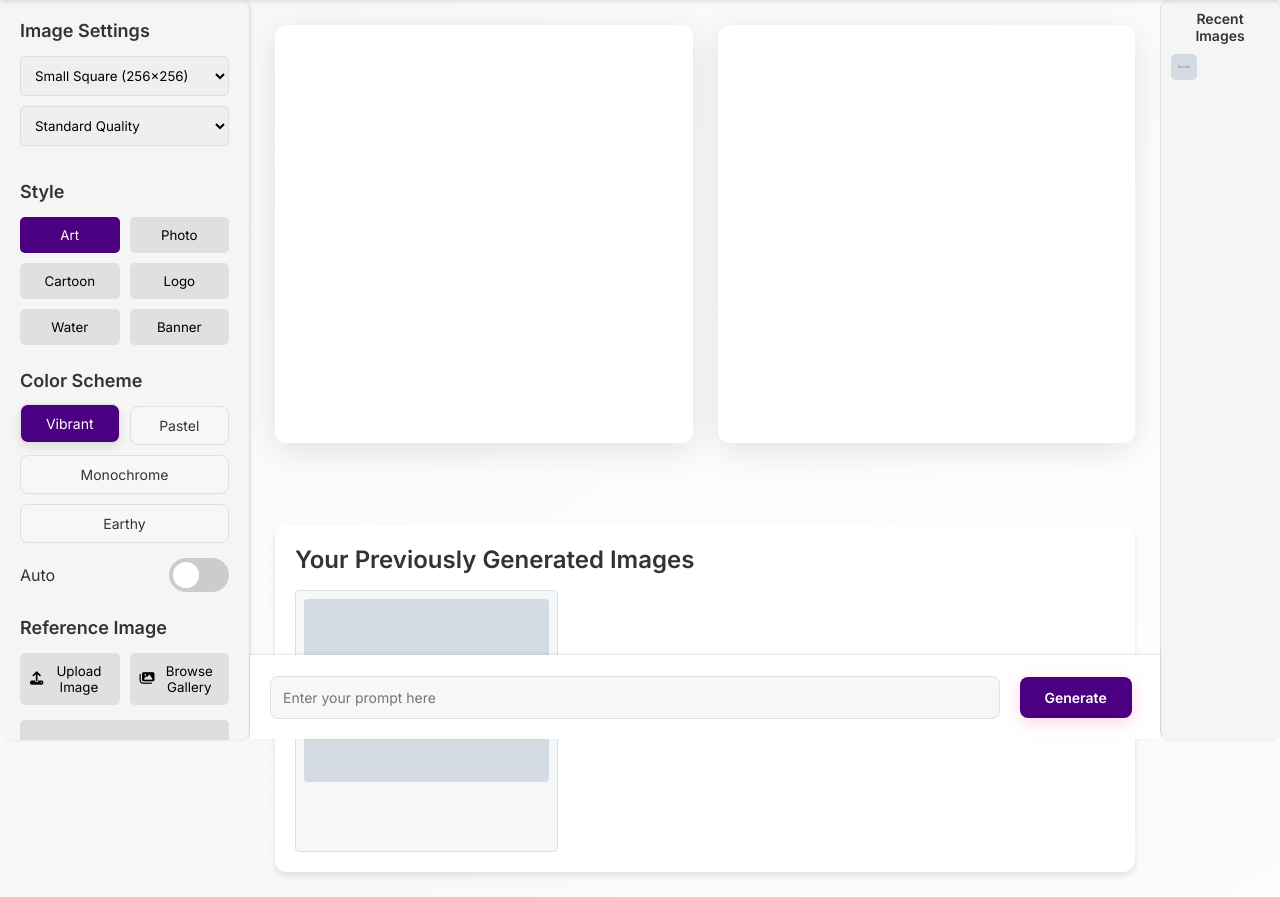
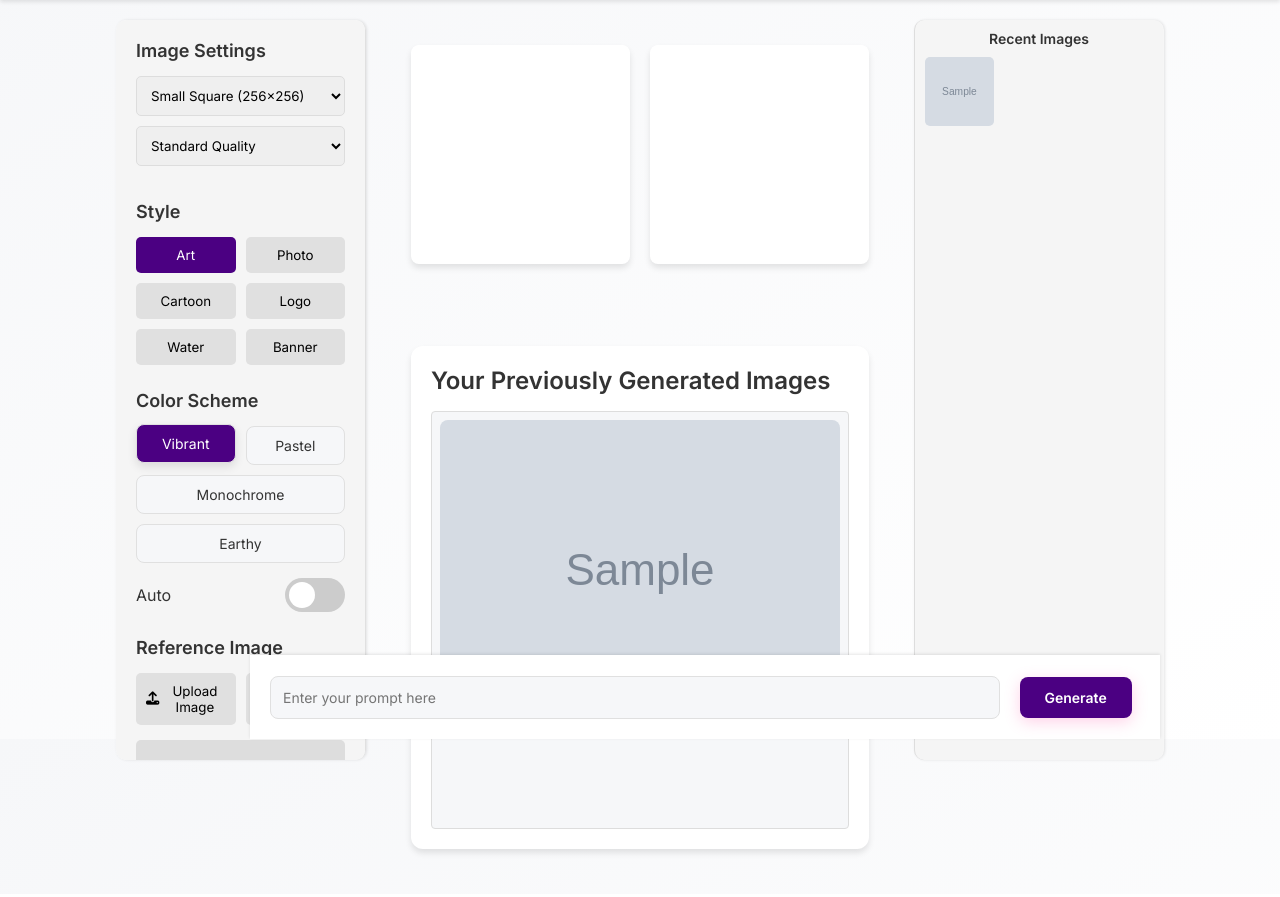
Before and after one commit to mrbrokecoder/Cartonify, a Flask app: page /dashboard in a window 1280 px wide. Shown: the part 61-958 px from the top of the page. After the commit the page ends 916 px from the top, so only its background shows below. Run offline with Flask 3, Linux system fonts and the light colour scheme; a user stored in the database is signed in; grey boxes marked "Sample" are stand-in pictures; a database or web service that is not in the repository returns one stand-in record (values such as "Sample title"); parts of the project's set-up code (start-up, migrations or seed data) failed here and were passed over; some libraries are stand-ins or nearby versions.

Commit message:
fix side

```diff
--- a/templates/index.html
+++ b/templates/index.html
@@ -35,6 +35,55 @@
 
         .dashboard-btn:hover {
             background-color: #0056b3;
+        }
+
+        .content {
+            display: flex;
+            justify-content: space-between;
+            max-width: 1600px;
+            margin: 0 auto;
+            padding: 20px;
+        }
+
+        .sidebar {
+            width: 250px;
+            flex-shrink: 0;
+        }
+
+        .main-content {
+            flex-grow: 1;
+            max-width: calc(100% - 520px); /* Adjust based on sidebar widths */
+            margin: 0 20px;
+            overflow-x: hidden;
+        }
+
+        .image-grid {
+            display: grid;
+            grid-template-columns: repeat(auto-fit, minmax(200px, 1fr));
+            gap: 20px;
+        }
+
+        .image-box {
+            aspect-ratio: 1 / 1;
+            background-size: cover;
+            background-position: center;
+            border-radius: 8px;
+            box-shadow: 0 4px 6px rgba(0, 0, 0, 0.1);
+            max-width: 100%;
+            height: auto;
+        }
+
+        .previous-images-grid {
+            display: grid;
+            grid-template-columns: repeat(auto-fit, minmax(200px, 1fr));
+            gap: 20px;
+        }
+
+        .previous-image-box img {
+            width: 100%;
+            height: auto;
+            object-fit: cover;
+            border-radius: 8px;
         }
     </style>
 </head>
@@ -139,11 +188,10 @@
                     </button>
                 </div>
                 <div class="reference-image" id="uploadedImage"></div>
-                <!-- Updated section for image editing and enhancing -->
+                <!-- Updated checkbox for image editing -->
                 <div class="edit-image-option">
                     <input type="checkbox" id="editImageCheckbox">
-                    <label for="editImageCheckbox">Edit Uploaded Image</label>
-                    <button id="enhanceButton" class="styled-button" style="display: none;">Enhance Image</button>
+                    <label for="editImageCheckbox">Edit/Enhance Uploaded Image</label>
                 </div>
             </div>
         </div>
@@ -234,7 +282,6 @@
         imageBox.className = 'image-box fade-in';
         imageBox.style.animationDelay = `${index * 0.1}s`;
         imageBox.style.backgroundImage = `url('${url}')`;
-        imageBox.style.backgroundSize = 'cover';
 
         // Add click event to open popup
         imageBox.addEventListener('click', () => openPopup(url));
```
